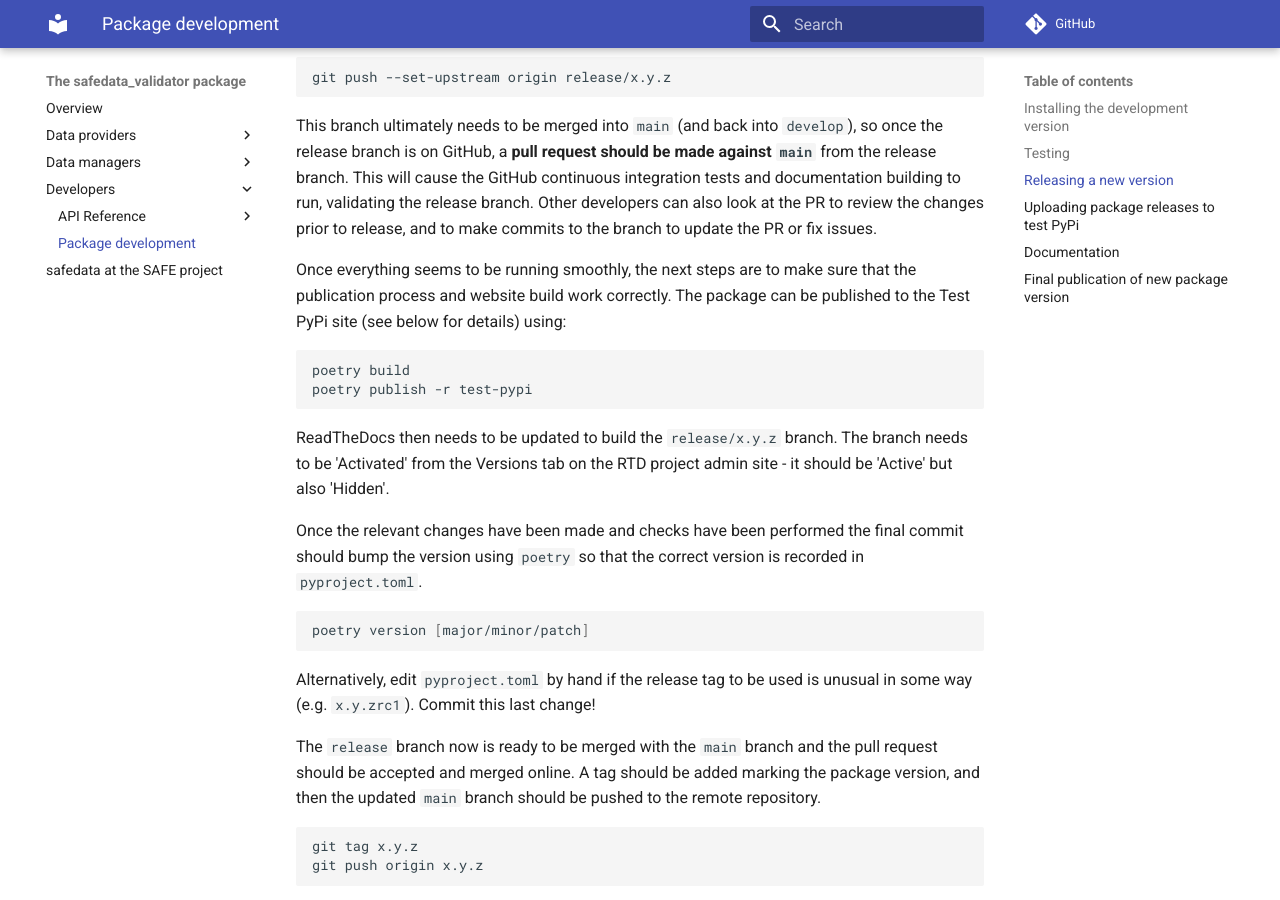
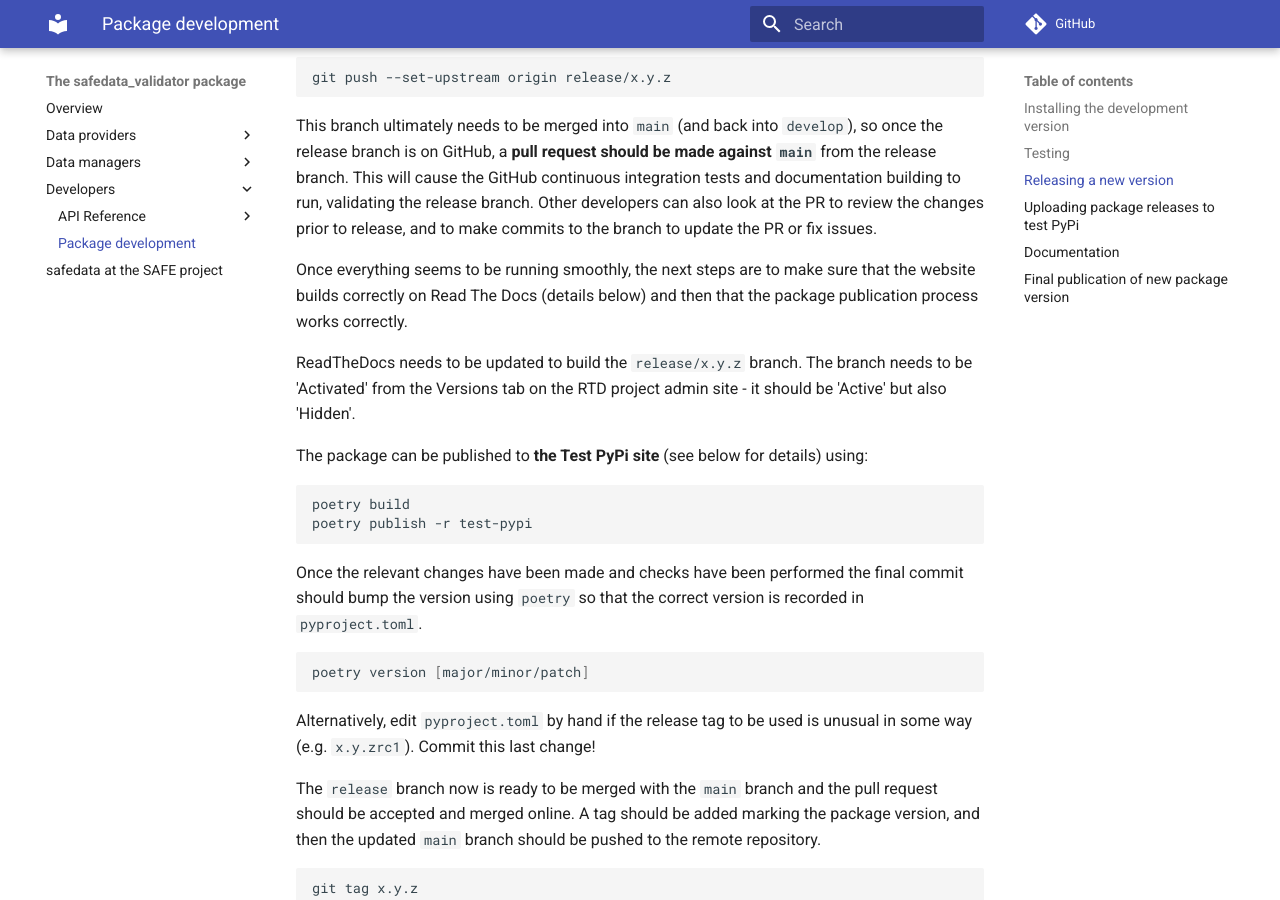
Before and after one commit to ImperialCollegeLondon/safedata_validator, an MkDocs documentation site: the page built from docs/developers/package_development.md, in a window 1280 px wide and 900 px high, scrolled down 1488 px. Built offline with MkDocs 1.6.1 and Material for MkDocs 9.7.7, drawn with Linux system fonts in a browser that asks for light colours; comment, search, counter and statistics services are not loaded.

Commit message:
Changing order of prepub test steps

````diff
--- a/docs/developers/package_development.md
+++ b/docs/developers/package_development.md
@@ -85,17 +85,19 @@ look at the PR to review the changes prior to release, and to make commits to th
 to update the PR or fix issues.
 
 Once everything seems to be running smoothly, the next steps are to make sure that the
-publication process and website build work correctly. The package can be published to
-the Test PyPi site (see below for details) using:
+website builds correctly on Read The Docs (details below) and then that the package
+publication process works correctly.
+
+ReadTheDocs needs to be updated to build the `release/x.y.z` branch. The branch
+needs to be 'Activated' from the Versions tab on the RTD project admin site - it should
+be 'Active' but also 'Hidden'.
+
+The package can be published to **the Test PyPi site** (see below for details) using:
 
 ```bash
 poetry build
 poetry publish -r test-pypi
 ```
-
-ReadTheDocs then needs to be updated to build the `release/x.y.z` branch. The branch
-needs to be 'Activated' from the Versions tab on the RTD project admin site - it should
-be 'Active' but also 'Hidden'.
 
 Once the relevant changes have been made and checks have been performed the final commit
 should bump the version using `poetry` so that the correct version is recorded in
````
